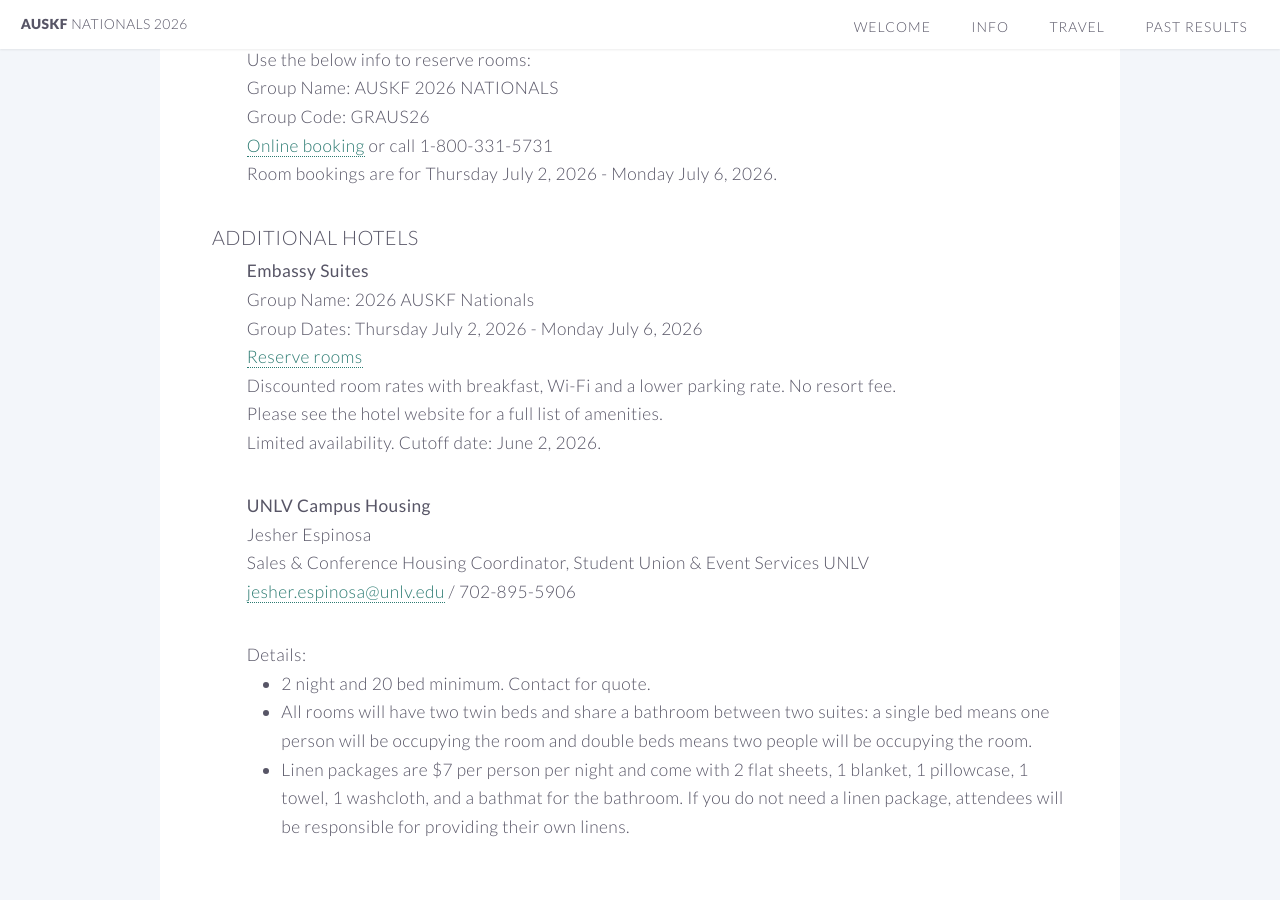
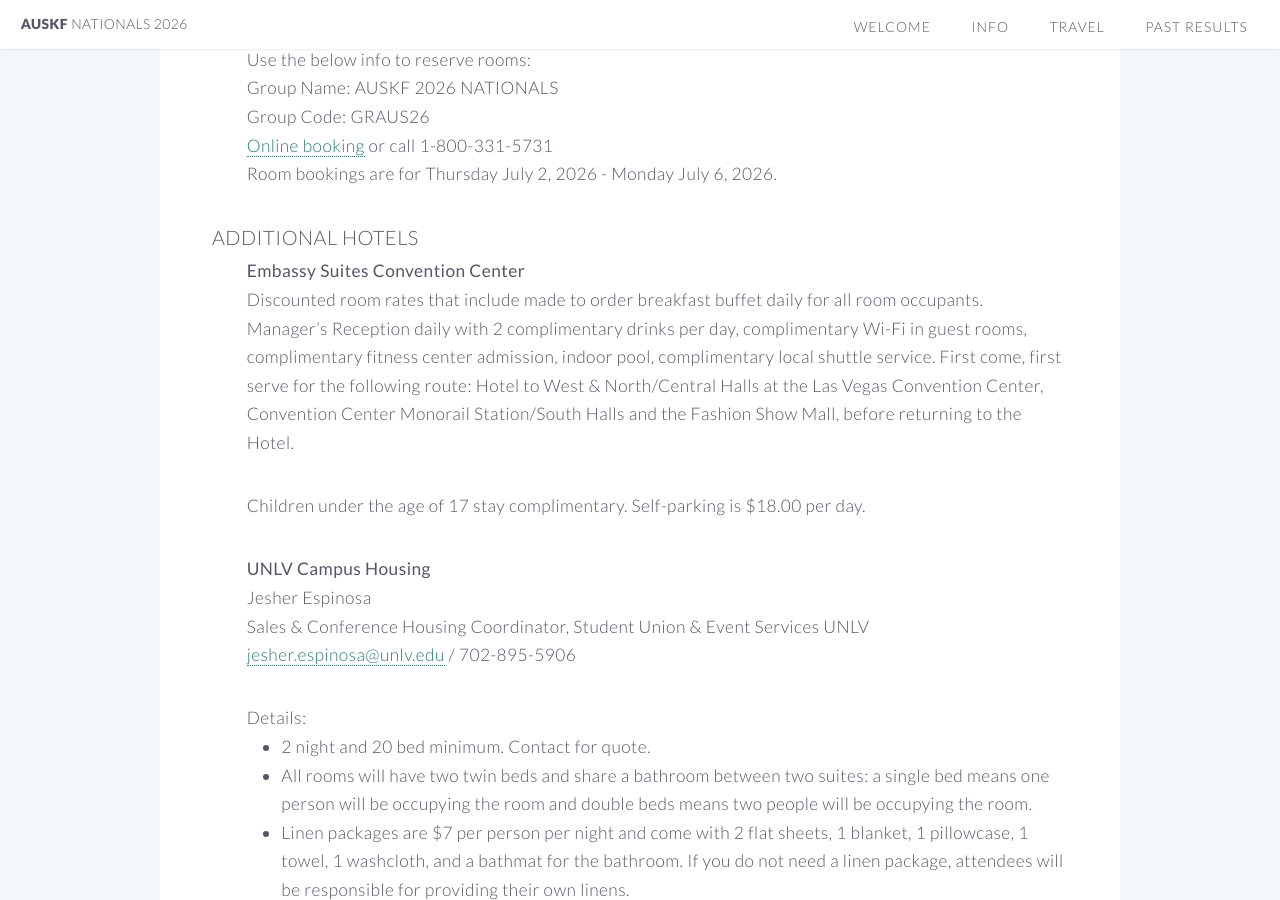
Before and after one commit to auskf-web/auskf-nationals.github.io, a Jekyll site: the page built from travel.md, in a window 1280 px wide and 900 px high, scrolled down 372 px. Built offline with Jekyll 4.4.1, drawn with Linux system fonts in a browser that asks for light colours.

Commit message:
Update travel.md

```diff
--- a/travel.md
+++ b/travel.md
@@ -21,13 +21,10 @@ Room bookings are for Thursday July 2, 2026 - Monday July 6, 2026.
 
 ### Additional Hotels
 <div markdown="1" class="indented">
-**Embassy Suites**
-Group Name: 2026 AUSKF Nationals
-Group Dates: Thursday July 2, 2026 - Monday July 6, 2026
-[Reserve rooms](https://book.passkey.com/e/51216330)
-Discounted room rates with breakfast, Wi-Fi and a lower parking rate. No resort fee.
-Please see the hotel website for a full list of amenities.
-Limited availability. Cutoff date: June 2, 2026.
+**Embassy Suites Convention Center**
+Discounted room rates that include made to order breakfast buffet daily for all room occupants. Manager's Reception daily with 2 complimentary drinks per day, complimentary Wi-Fi in guest rooms, complimentary fitness center admission, indoor pool, complimentary local shuttle service. First come, first serve for the following route: Hotel to West & North/Central Halls at the Las Vegas Convention Center, Convention Center Monorail Station/South Halls and the Fashion Show Mall, before returning to the Hotel.
+
+Children under the age of 17 stay complimentary. Self-parking is $18.00 per day.
 
 **UNLV Campus Housing**
 Jesher Espinosa
```
